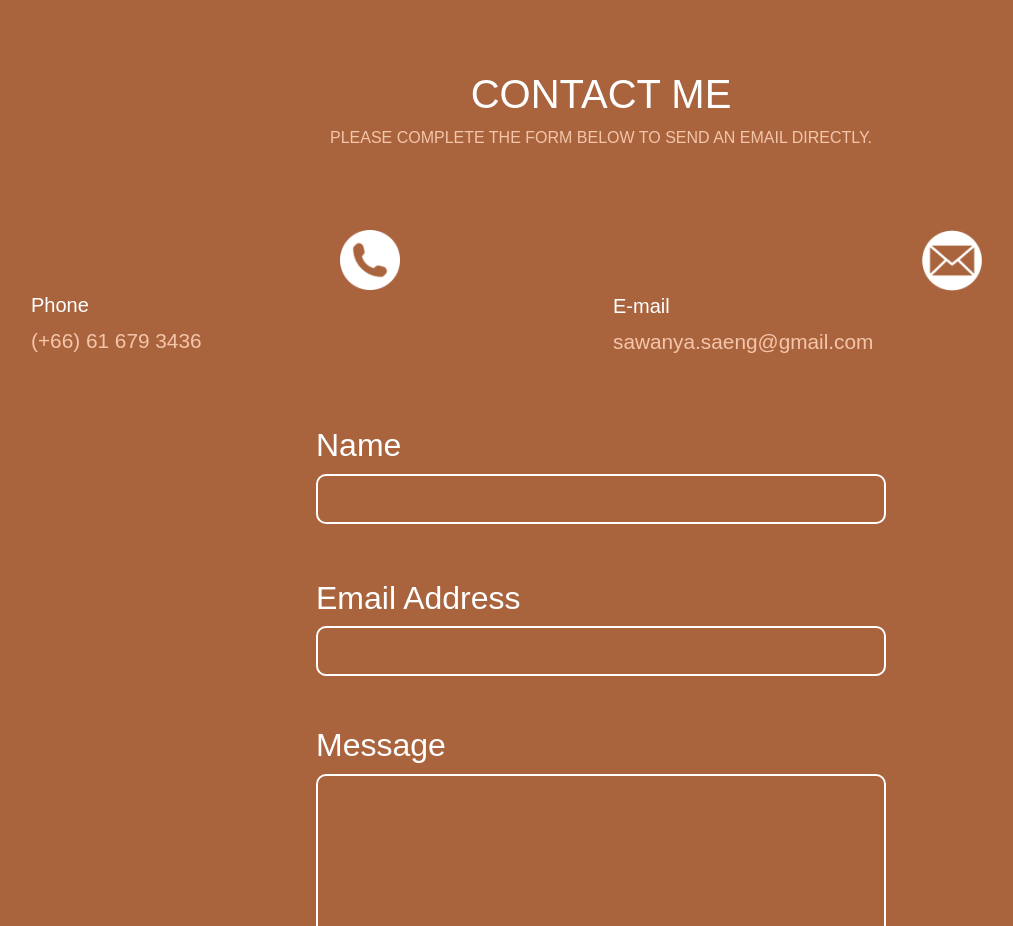
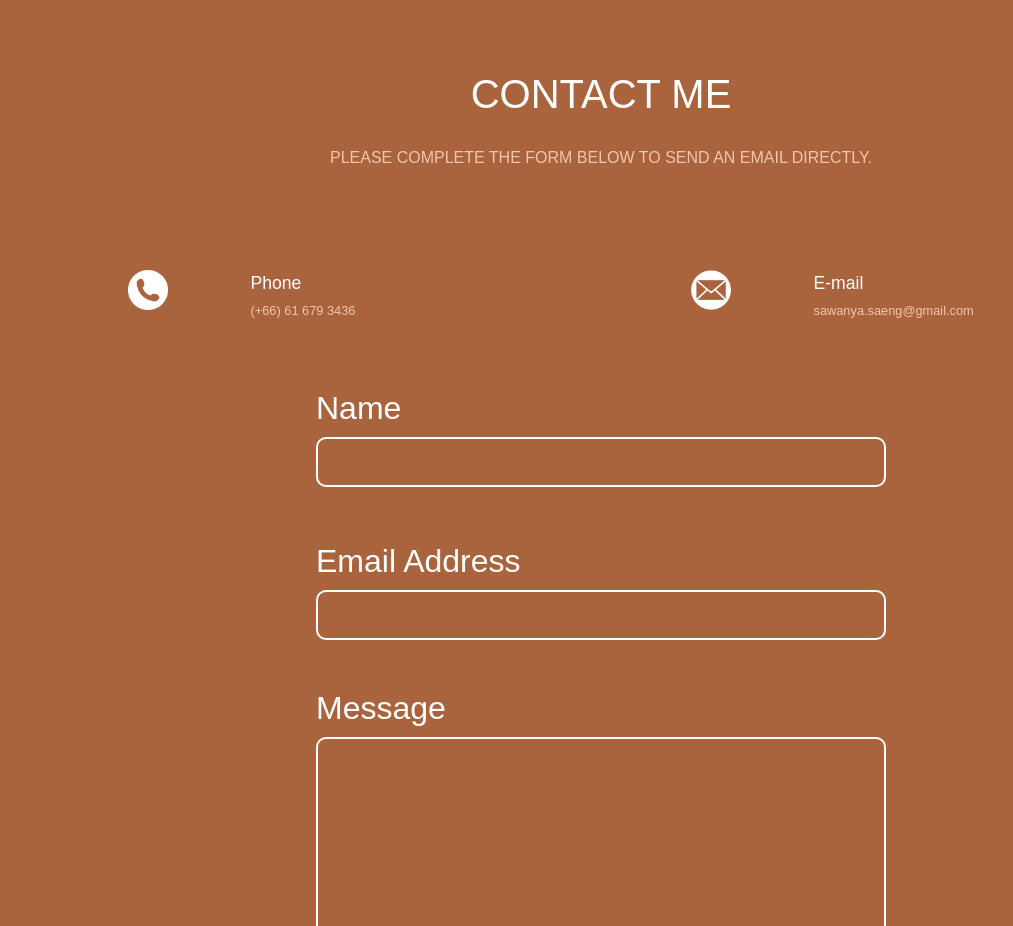
Before and after one commit to sawanya-saeng/sawanya-saeng.github.io, a React (Create React App) app: page / in a window 1280 px wide. Shown: the part 6140-7066 px from the top of the page, without its empty margins (39-1052 px from the left). Built offline with nearby package versions, Linux system fonts and the light colour scheme; a web font is replaced by a local one.

Commit message:
figPagev2.0

```diff
--- a/src/components/Contacts.js
+++ b/src/components/Contacts.js
@@ -1,7 +1,8 @@
 import React, { useState } from "react";
-import "../styles/Contacts.css";
 import emailjs from "emailjs-com";
 import { useForm } from "react-hook-form";
+
+import "../styles/Contacts.css";
 import Phone from "../images/phone.png";
 import Email from "../images/email.png";
 
--- a/src/styles/Contacts.css
+++ b/src/styles/Contacts.css
@@ -155,7 +155,7 @@ textarea.form-control {
 }
 
 /*---------------- MEDIA -----------------------*/
-@media (max-width: 768px) {
+/* @media (max-width: 768px) {
   .contacts {
     overflow-x: hidden;
   }
@@ -167,11 +167,31 @@ textarea.form-control {
   .contacts p {
     padding: 0 0.4rem;
   }
+} */
+
+@media (min-width: 1024px) and (max-width: 1280px) {
+  .contacts p {
+    font-size: 1rem;
+    padding: 20px;
+  }
+  .picContacts {
+    width: 40px;
+  }
+  .txtMe {
+    font-size: 1.1rem;
+  }
+  .marginTop {
+    font-size: 0.8rem;
+  }
+  .boxLeft{
+    padding-left: 50px;
+  }
+  .boXL1{
+    margin: 0;
+  }
 }
 
-
 /* Large Desktop */
-/* @media (max-width: 768px) {} */
 @media screen and (width: 1440px) {
   .contacts {
     background: #a9643e;
@@ -182,7 +202,6 @@ textarea.form-control {
   }
 }
 /* tablet */
-/* @media (max-height: 570px) {} */
 @media screen and (max-width: 780px) {
   .contacts p {
     font-size: 1rem;
@@ -207,7 +226,6 @@ textarea.form-control {
 }
 
 /* mobile */
-/* @media (max-height: 280px) */
 @media (max-width: 480px) {
   .contacts {
     background: #a9643e;
```
